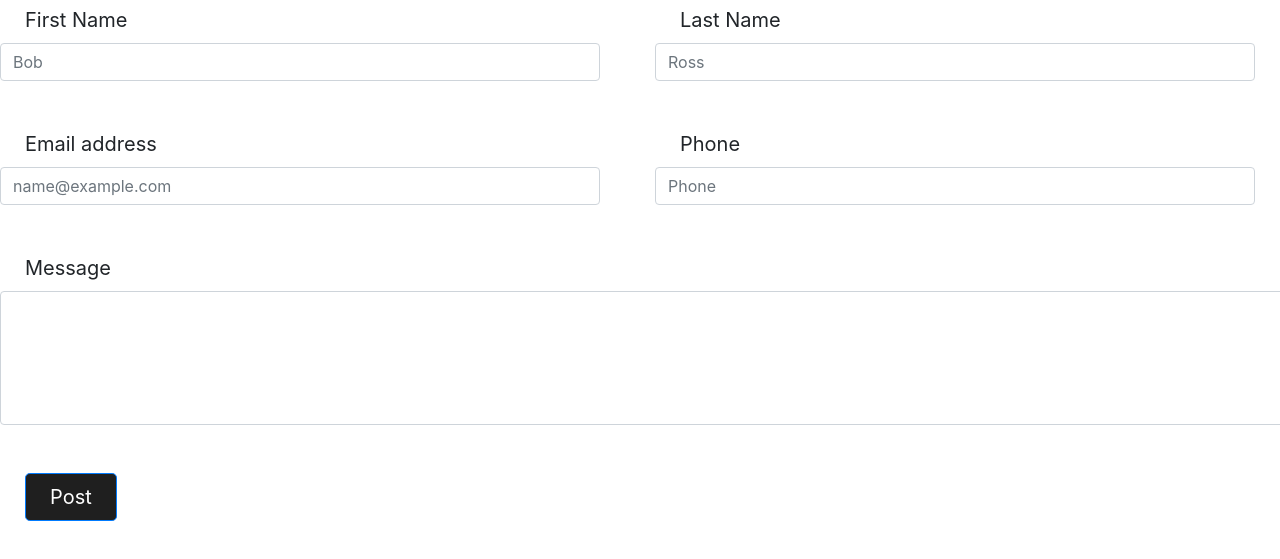
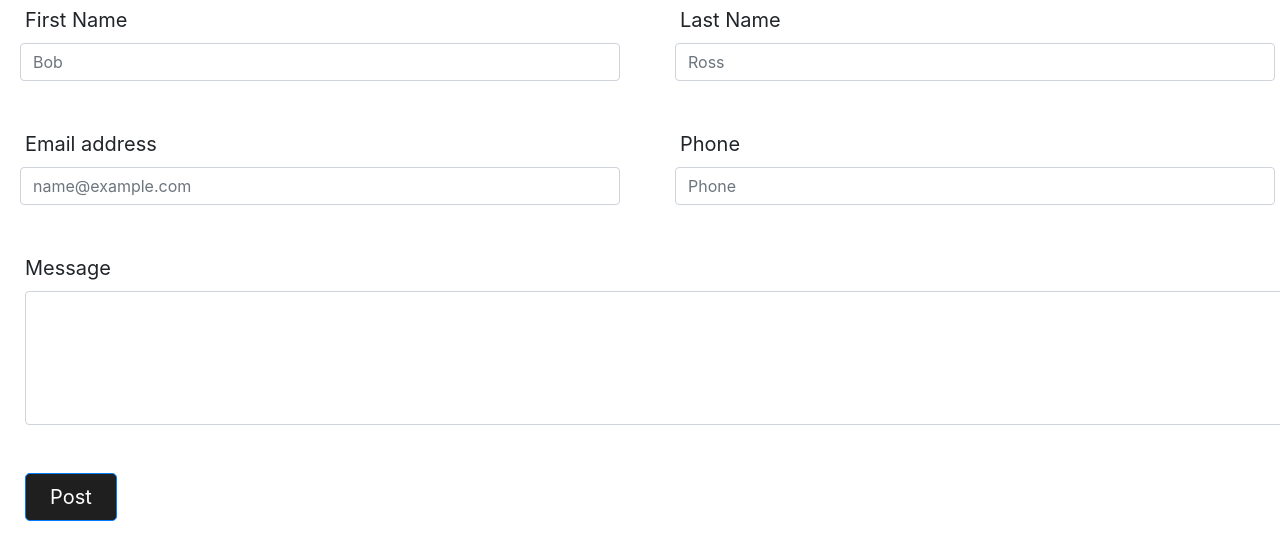
Before and after one commit to Calcifer04/My-CV, a plain HTML site: page contactme.html in a window 1280 px wide. Shown: the part 107-666 px from the top of the page. Drawn offline with nearby package versions, Linux system fonts and the light colour scheme.

Commit message:
Changed Contact Me Margins

```diff
--- a/contactme.css
+++ b/contactme.css
@@ -4,10 +4,12 @@ label {font-size: 20px;
 input {margin-left: 25px;
 }
 
-input.form-control {width:600px;}
+input.form-control {width:600px;
+                    margin-left: 20px;}
 
 textarea.form-control {width:1290px;
-                    height:45px}
+                       height:45px;
+                       margin-left: 25px;}
 
 textarea {margin-left: 25px;
 }
```
